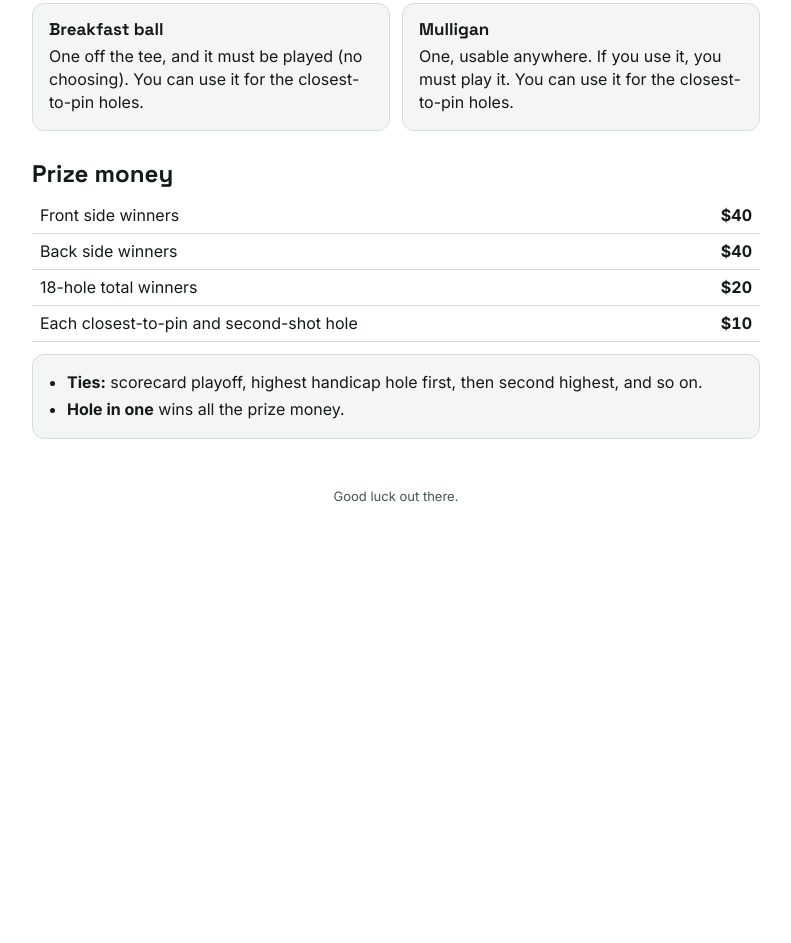
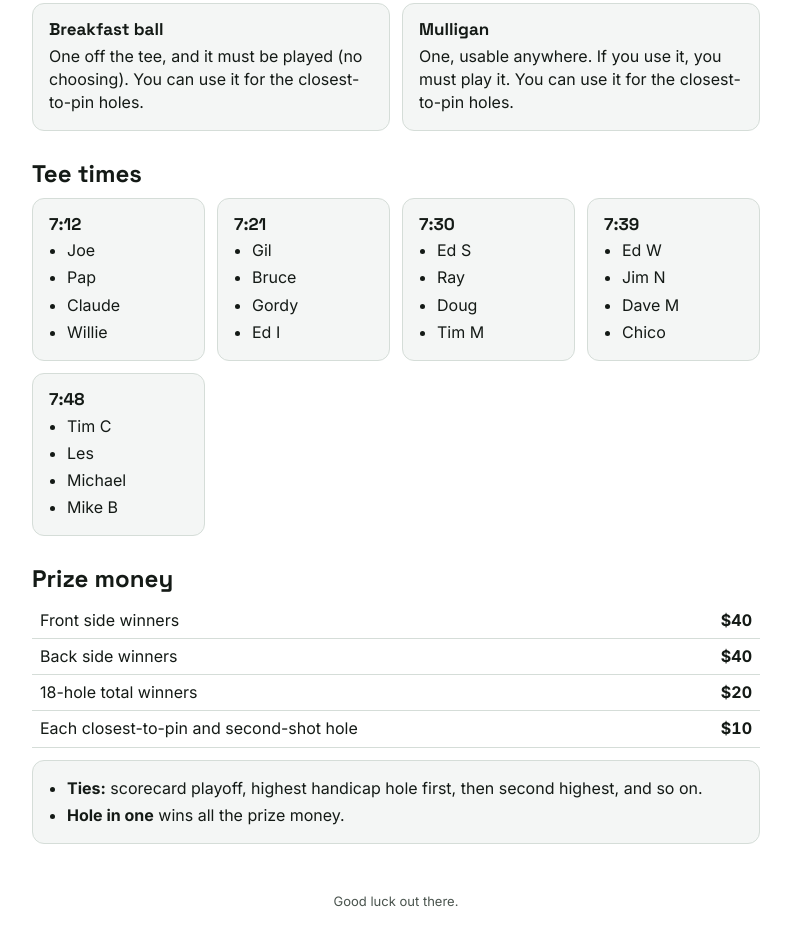
Before and after one commit to ClaudeOps/crazygolf, a plain HTML site: page games/2026-11-23.html in a window 1280 px wide. Shown: the part 1412-2355 px from the top of the page, without its empty margins (244-1035 px from the left). Before the commit the page ends 1950 px from the top, so only its background shows below. Drawn offline with Linux system fonts and the light colour scheme.

Commit message:
Add tee times and groups to the Nov 23 and Nov 25 games
Bring the two existing game pages in line with Nov 18, now that names
and tee times are allowed on the site. Uses the same Tee times section
(.groups of cards), placed just before the payouts.

Co-Authored-By: Claude Opus 5.5 <noreply@anthropic.com>

```diff
--- a/games/2026-11-23.html
+++ b/games/2026-11-23.html
@@ -81,6 +81,17 @@
     </div>
   </section>
 
+  <section aria-labelledby="times-h">
+    <h2 id="times-h">Tee times</h2>
+    <div class="groups">
+      <div class="card"><h3>7:12</h3><ul><li>Joe</li><li>Pap</li><li>Claude</li><li>Willie</li></ul></div>
+      <div class="card"><h3>7:21</h3><ul><li>Gil</li><li>Bruce</li><li>Gordy</li><li>Ed I</li></ul></div>
+      <div class="card"><h3>7:30</h3><ul><li>Ed S</li><li>Ray</li><li>Doug</li><li>Tim M</li></ul></div>
+      <div class="card"><h3>7:39</h3><ul><li>Ed W</li><li>Jim N</li><li>Dave M</li><li>Chico</li></ul></div>
+      <div class="card"><h3>7:48</h3><ul><li>Tim C</li><li>Les</li><li>Michael</li><li>Mike B</li></ul></div>
+    </div>
+  </section>
+
   <section aria-labelledby="money-h">
     <h2 id="money-h">Prize money</h2>
     <table class="money">
```
Also changed, not shown: games/2026-11-25.html (+9 -0 lines).
